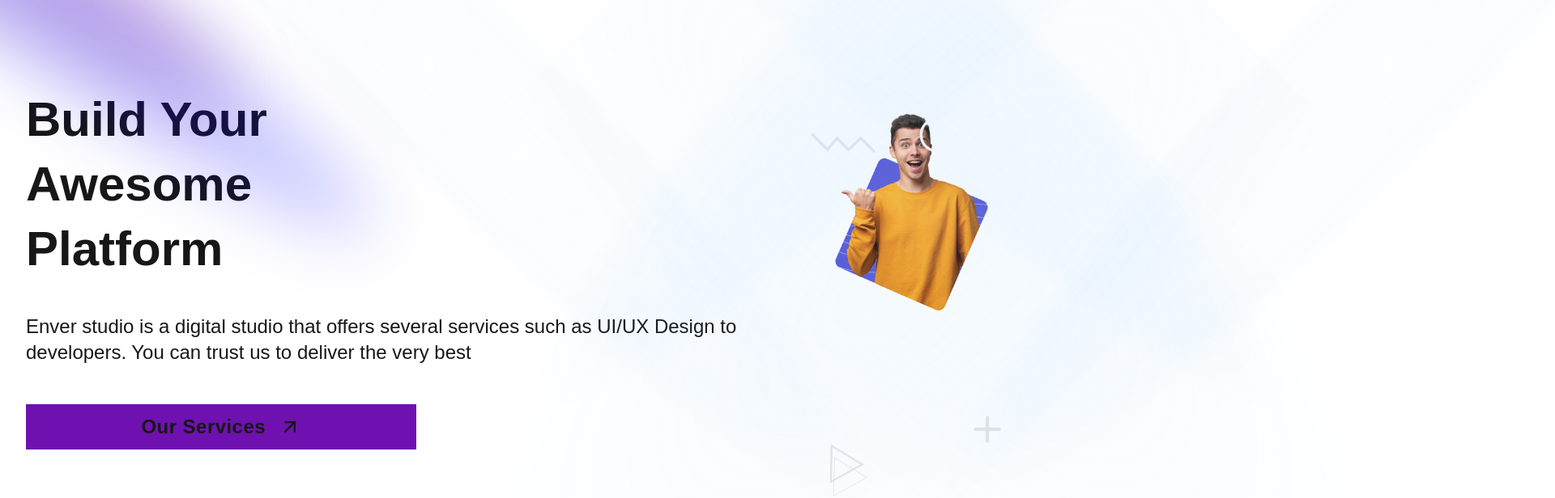
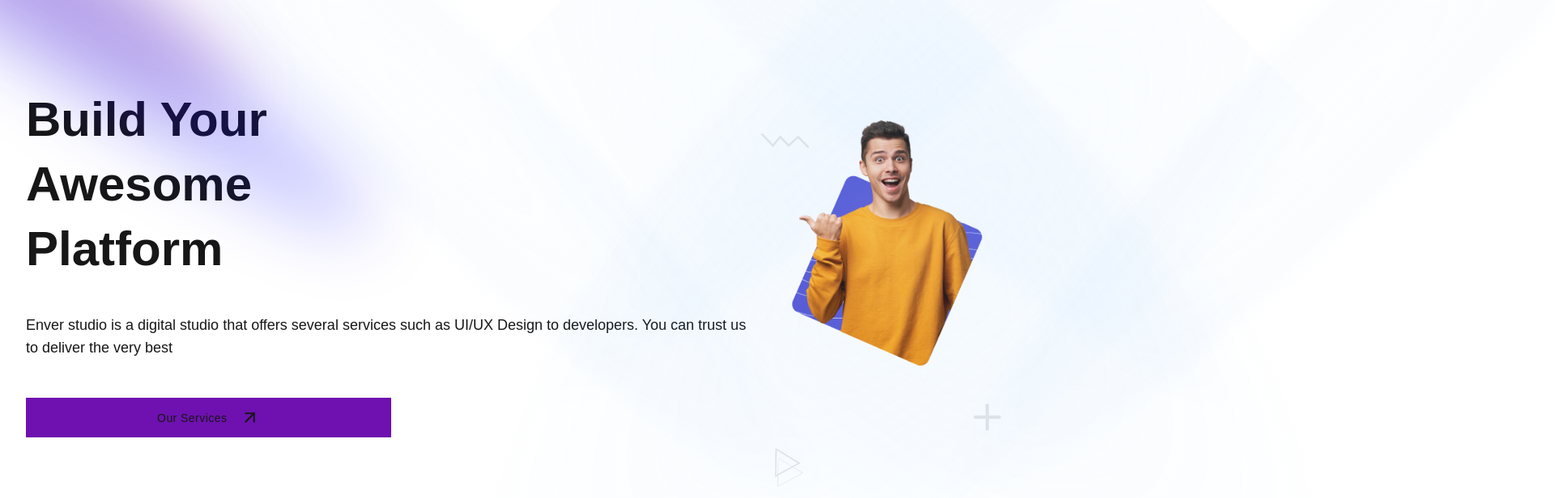
Before and after one commit to Dessimal/enver_design_agency, a Next.js app: page / in a window 1280 px wide. Shown: the part 160-776 px from the top of the page at 81% size, 1920 px wide, since content can reach past the window. Built offline with nearby package versions, Linux system fonts and the light colour scheme.

Commit message:
edited hero

```diff
--- a/app/components/Button.tsx
+++ b/app/components/Button.tsx
@@ -9,7 +9,7 @@ const Button: React.FC<ButtonProps> = ({ buttonText, icon }) => {
   return (
     <button className="w-1/2 tracking-wide font-bold px-4 py-3 bg-purple-800 cursor-pointer">
       <div className="flex items-center justify-center gap-4">
-        <span className="text-2xl font-bold block">{buttonText}</span>
+        <span className="text-sm font-light block">{buttonText}</span>
         <span className="block">{icon}</span>
       </div>
     </button>
--- a/app/components/MobileNav.tsx
+++ b/app/components/MobileNav.tsx
@@ -16,7 +16,7 @@ const sidebar = {
     },
   }),
   closed: {
-    clipPath: "circle(30px at 245px 80px)",
+    clipPath: "circle(25px at 245px 80px)",
     transition: {
       delay: 0.5,
       type: "spring",
--- a/app/globals.css
+++ b/app/globals.css
@@ -78,7 +78,7 @@ body {
   -ms-user-select: none;
   cursor: pointer;
   position: absolute;
-  top: 45px;
+  top: 57px;
   right: 15px;
   width: 50px;
   height: 50px;
--- a/app/page.tsx
+++ b/app/page.tsx
@@ -57,24 +57,21 @@ const Page = () => {
 
         <div className="space-y-10">
           <div>
-            <h1 className="font-extrabold text-6xl leading-20">
+            <h1 className="font-bold text-6xl leading-20">
               Build Your <br /> Awesome <br />
               Platform
             </h1>
           </div>
           <div className="space-y-12">
-            <p className="text-2xl">
-              Enver studio is a digital studio that offers{" "}
-              <br className="sm:hidden" />
-              several services such as UI/UX Design to{" "}
-              <br className="sm:hidden" />
-              developers. You can trust us to deliver the{" "}
-              <br className="sm:hidden" /> very best
+            <p className="text-lg">
+              Enver studio is a digital studio that offers several services such
+              as UI/UX Design to developers. You can trust us to deliver the{" "}
+              very best
             </p>
             <div>
               <Button
                 buttonText="Our Services"
-                icon={<ArrowUpRight size={28} />}
+                icon={<ArrowUpRight size={25} />}
               />
             </div>
           </div>
@@ -94,15 +91,15 @@ const Page = () => {
           </div>
           <Image
             src={ZigZag}
-            width={80}
-            height={80}
+            width={60}
+            height={60}
             alt="zigzag image"
             className="absolute top-14 left-1"
           />
           <Image
             src={TwoCircles}
-            width={80}
-            height={80}
+            width={50}
+            height={50}
             alt="two circles image"
             className="absolute top-6 right-10"
           />
@@ -115,8 +112,8 @@ const Page = () => {
           />
           <Image
             src={ArrowHead}
-            width={80}
-            height={80}
+            width={60}
+            height={60}
             alt="cross image"
             className="absolute -bottom-8 left-1"
           />
```
